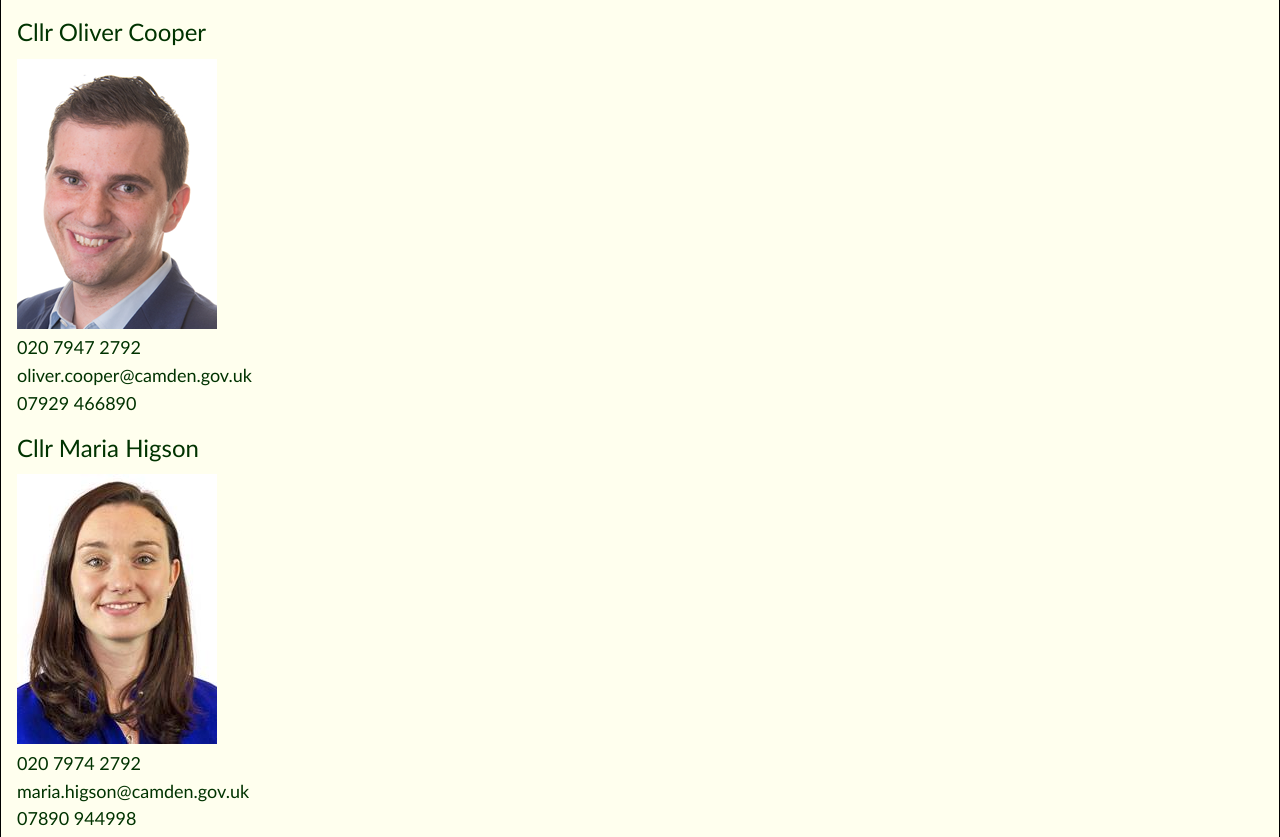
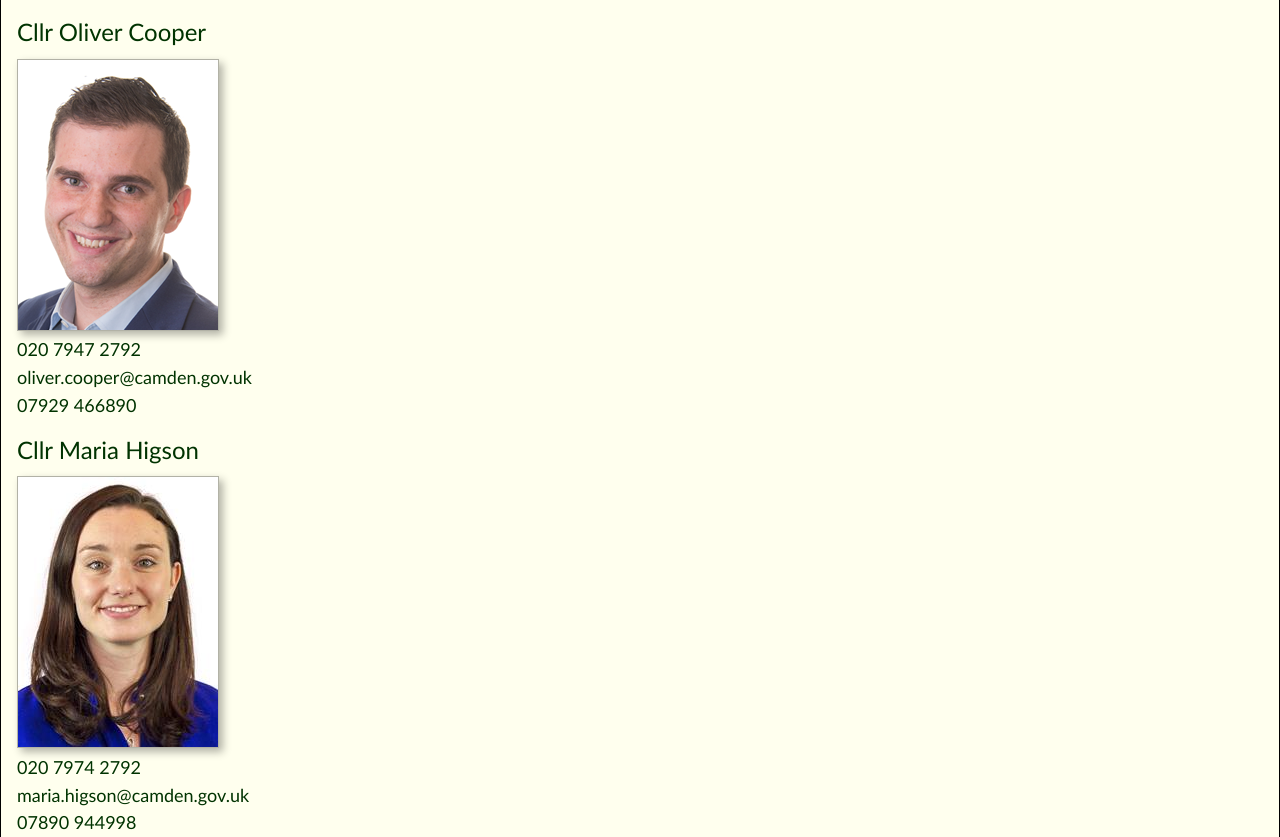
Before and after one commit to hillsider-admins/hillsider-admins.github.io, a plain HTML site: page index.html in a window 1280 px wide. Shown: the part 3482-4319 px from the top of the page. Drawn offline with nearby package versions, Linux system fonts and the light colour scheme.

Commit message:
issue #2
added border and drop shadow to images

```diff
--- a/style/styles.css
+++ b/style/styles.css
@@ -81,6 +81,14 @@ section {
 	border: .5px solid black;
 	padding: 1rem;
 }
+
+/*Camden*/
+/*Issue#2*/
+#camden img {
+	border:  1px solid rgba(0,0,0,.3);
+	box-shadow: 4px 4px 8px rgba(0,0,0,.3);
+}
+
 /*Parking suspensions*/
 #parking-suspensions {
 	font-size: .9em;
```
